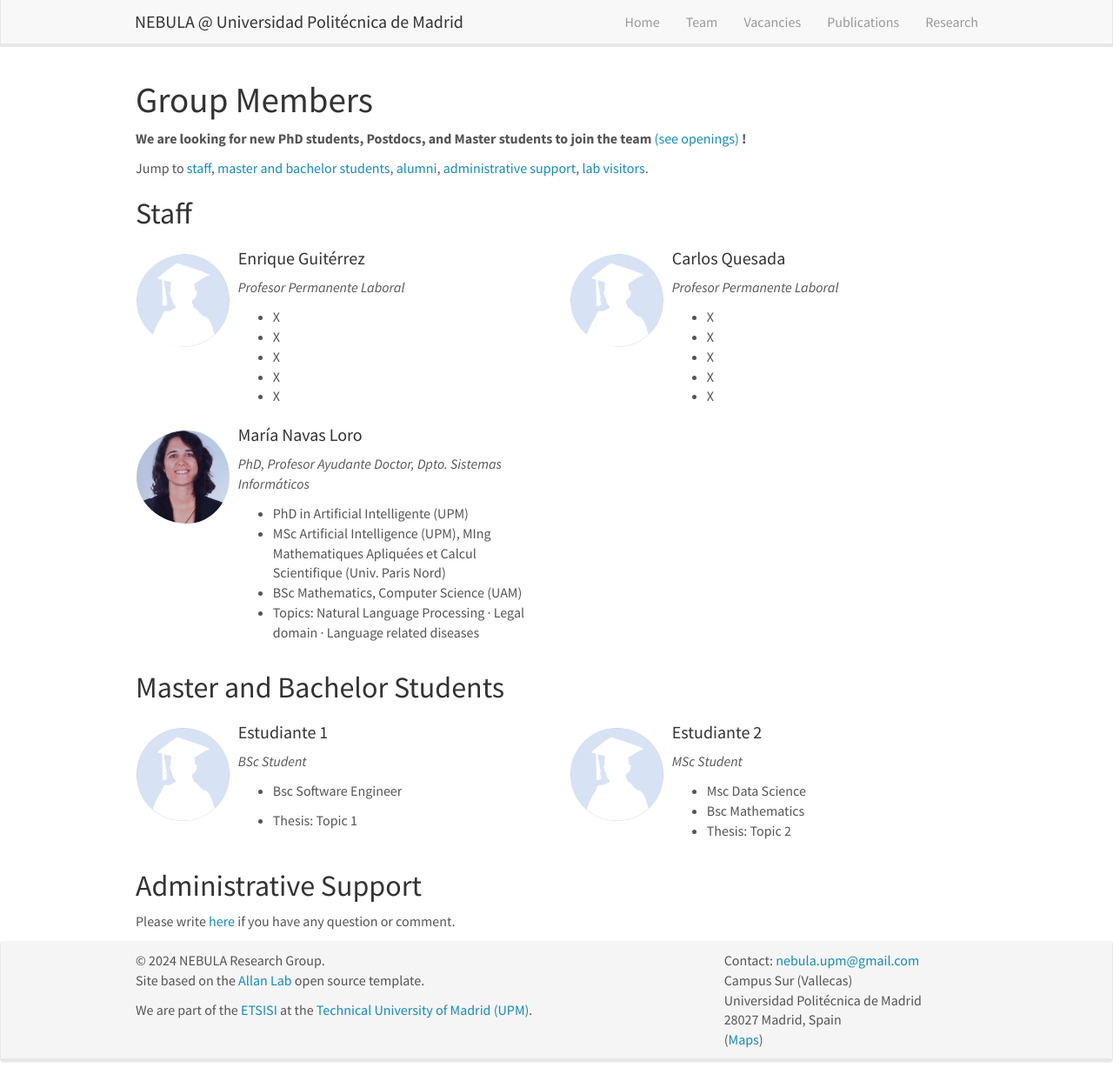
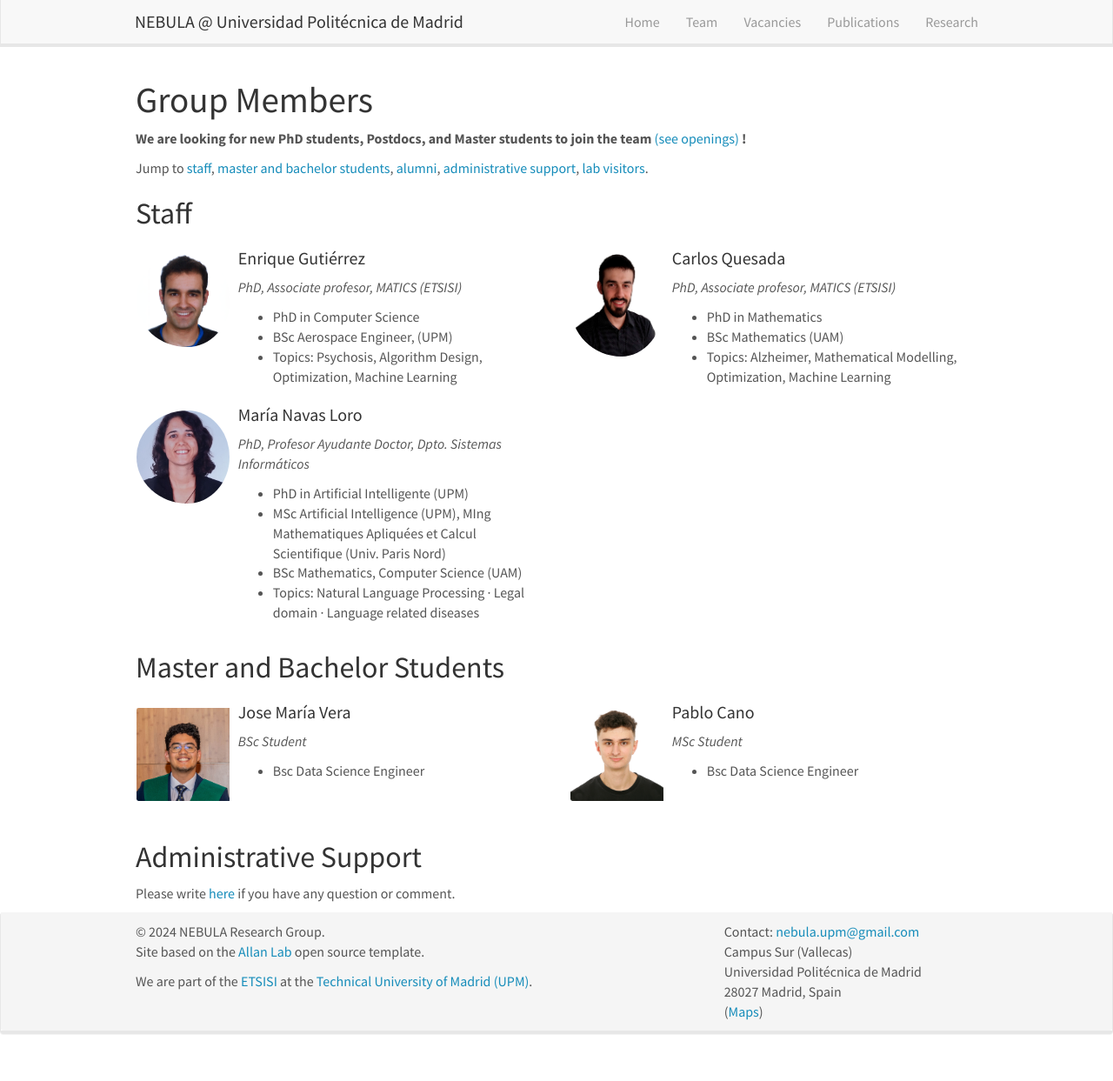
Before and after one commit to gi-innovatec/gi-innovatec.github.io, a Jekyll site: the page built from _pages/team.md, in a window 1280 px wide and 1243 px high. Shown: the whole window at 87% size. Built offline with Jekyll 4.4.1, drawn with Linux system fonts in a browser that asks for light colours; nearby versions of some CDN libraries.

Commit message:
Team members info and photos updated

```diff
--- a/_data/students.yml
+++ b/_data/students.yml
@@ -1,18 +1,15 @@
-- name: Estudiante 1
-  photo: no-user.png
+- name: Jose María Vera
+  photo: chema_squared.png
   info: BSc Student
-  email: st1@alumnos.upm.es
-  number_educ: 2
-  education1: Bsc Software Engineer
-  education2: "Thesis: Topic 1"
+  email: josemaria.vera(at)alumnos.upm.es
+  number_educ: 1
+  education1: Bsc Data Science Engineer
 #  education3:
 #  education4:
 
-- name: Estudiante 2
-  photo: no-user.png
+- name: Pablo Cano
+  photo: pablo_squared.png
   info: MSc Student
-  email: st2@alumnos.upm.es
-  number_educ: 3
-  education1: Msc Data Science
-  education2: Bsc Mathematics
-  education3: "Thesis: Topic 2"
+  email: pablo.cano.ortiz(at)alumnos.upm.es
+  number_educ: 1
+  education1: Bsc Data Science Engineer
--- a/_data/team_members.yml
+++ b/_data/team_members.yml
@@ -1,24 +1,20 @@
-- name: Enrique Guitérrez
-  photo: no-user.png
-  info: Profesor Permanente Laboral
-  email: X
-  number_educ: 5
-  education1: X
-  education2: X
-  education3: X
-  education4: X
-  education5: X
+- name: Enrique Gutiérrez
+  photo: kike_squared.png
+  info: PhD, Associate profesor, MATICS (ETSISI)
+  email: enrique.gutierrez.alvarez(at)upm.es
+  number_educ: 3
+  education1: PhD in Computer Science
+  education2: BSc Aerospace Engineer, (UPM)
+  education3: "Topics: Psychosis, Algorithm Design, Optimization, Machine Learning"
 
 - name: Carlos Quesada
-  photo: no-user.png
-  info: Profesor Permanente Laboral
-  email: X
-  number_educ: 5
-  education1: X
-  education2: X
-  education3: X
-  education4: X
-  education5: X
+  photo: carlos.jpeg
+  info:  PhD, Associate profesor, MATICS (ETSISI)
+  email: carlos.quesada(at)upm.es
+  number_educ: 3
+  education1: PhD in Mathematics
+  education2: BSc Mathematics (UAM)
+  education3: "Topics: Alzheimer, Mathematical Modelling, Optimization, Machine Learning"
 
 - name: María Navas Loro
   photo: mnavas.jpg
```
Also changed, not shown: assets/images/teampic/carlos.jpeg (added), assets/images/teampic/chema_squared.png (added), assets/images/teampic/kike_squared.png (added), assets/images/teampic/pablo_squared.png (added), images/teampic/carlos.jpeg (added), images/teampic/chema_squared.png (added), images/teampic/kike_squared.png (added), images/teampic/pablo_squared.png (added).
